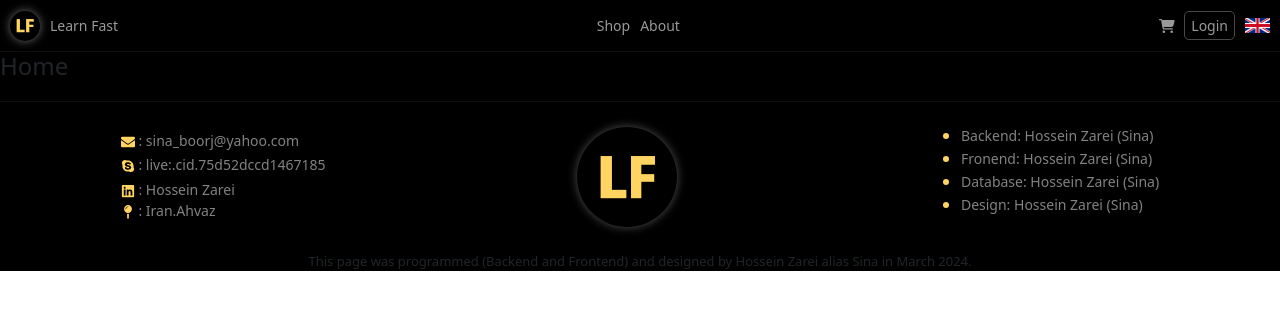
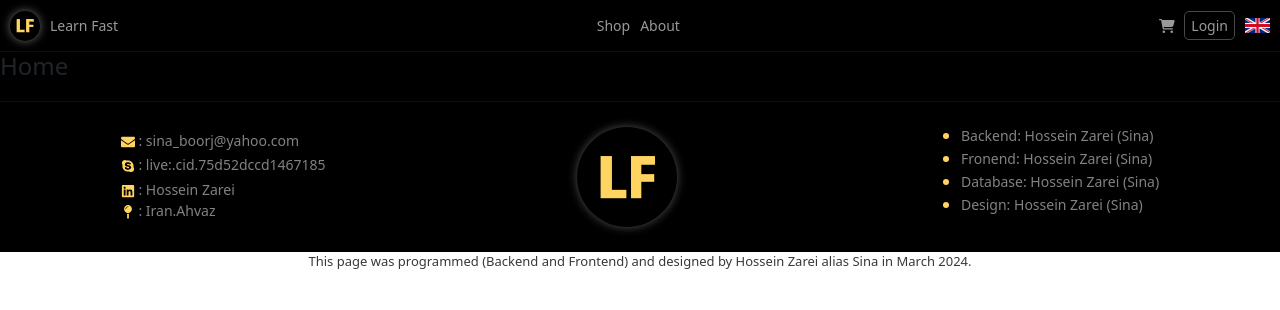
Before and after one commit to sinaboorj/Learn-Fast-Office, a React (Vite) app in the folder Frontend/: page / in a window 1280 px wide. Shown: the top 310 px of the page. Built offline with nearby package versions, Linux system fonts and the light colour scheme.

Commit message:
update 4030101

```diff
--- a/Frontend/src/components/footer.jsx
+++ b/Frontend/src/components/footer.jsx
@@ -28,7 +28,7 @@ const Footer = () => {
                 </div>
 
             </div>
-            <div className="under-footer" style={{ fontSize: '13px' }}>This page was programmed (Backend and Frontend) and designed by Hossein Zarei alias Sina in March 2024.</div>
+            <div className="under-footer" style={{ fontSize: '13px',color:'#383838', backgroundColor:'white' }}>This page was programmed (Backend and Frontend) and designed by Hossein Zarei alias Sina in March 2024.</div>
         </>
     );
 }
--- a/Frontend/src/pages/users/register.jsx
+++ b/Frontend/src/pages/users/register.jsx
@@ -97,6 +97,7 @@ function Register() {
           </div>
         )}
       </div>
+      <div>H</div>
     </>
   );
 }
```
Also changed, not shown: 2 other files (tests, documents, lock files or other folders).
